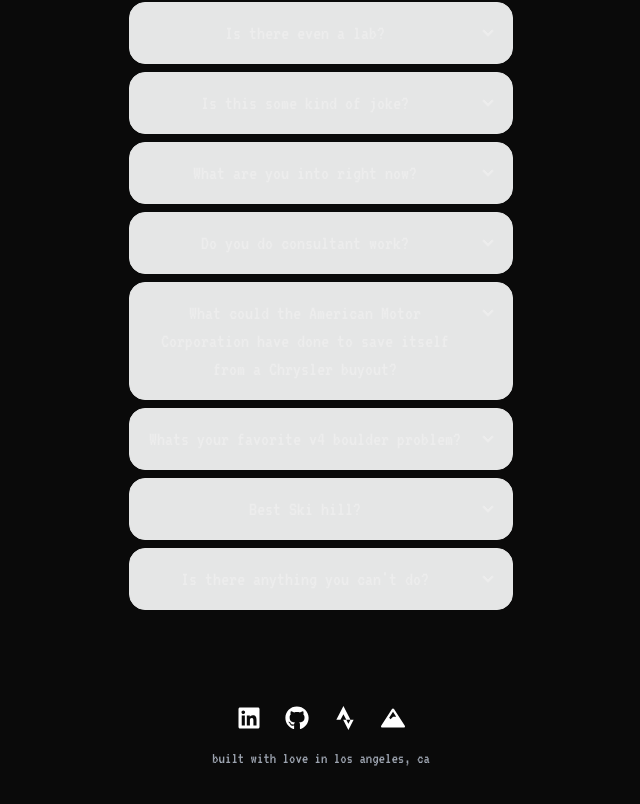
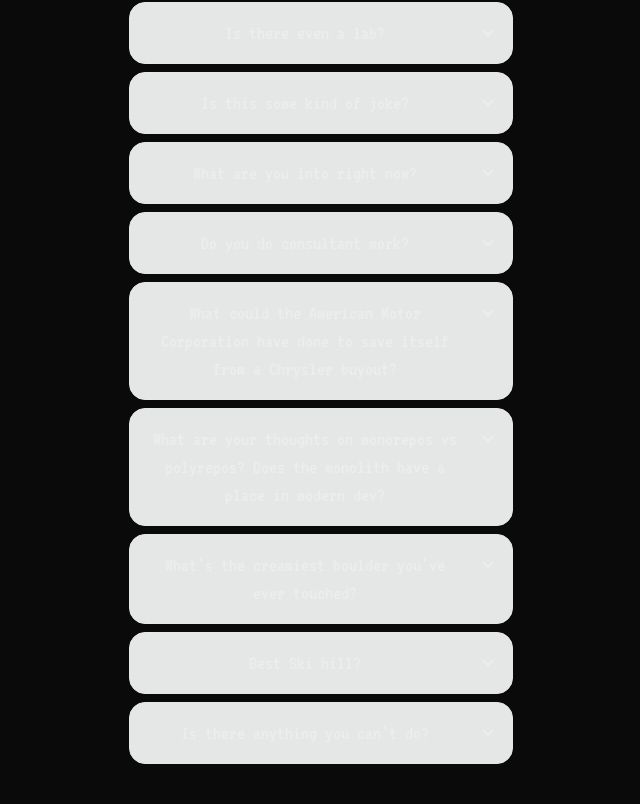
Before and after one commit to matt-goldeck/wharton, a Next.js app: page /faq in a window 1280 px wide. Shown: the part 430-1234 px from the top of the page, without its empty margins (319-959 px from the left). Built offline with nearby package versions, Linux system fonts and the light colour scheme.

Commit message:
update faq

```diff
--- a/app/faq/page.tsx
+++ b/app/faq/page.tsx
@@ -16,7 +16,7 @@ export default function FAQPage() {
     {
       question: "What kind of engineering do you do?",
       answer:
-        "software. mostly backend web stuff. some devops. some data. frontend when theres a fire and the org has insurance.",
+        "software. backend stuff. some devops. some data. frontend when theres a fire and the org has insurance.",
     },
     {
       question: "What keeps you going?",
@@ -65,9 +65,14 @@ export default function FAQPage() {
       ),
     },
     {
-      question: "Whats your favorite v4 boulder problem?",
+      question:
+        "What are your thoughts on monorepos vs polyrepos? Does the monolith have a place in modern dev?",
+      answer: "no comment (but yes)",
+    },
+    {
+      question: "What's the creamiest boulder you've ever touched?",
       answer:
-        "dharma bums in wild basin is without a doubt the best v4 on this earth and i will fight you. the v7 extension gangster's paradise is 🤌",
+        "look my dude im gonna let you in on a little crag near lyons called lions den. honestly the approach sucks and the rock isn't great but there's this incredible v6 called hyperion proboscis and i found god in a heel hook there and you can too",
     },
     {
       question: "Best Ski hill?",
```
